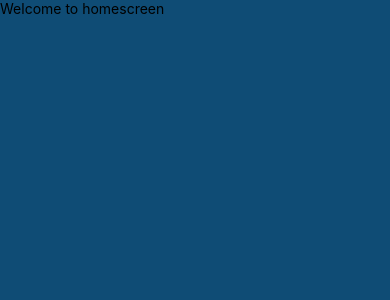
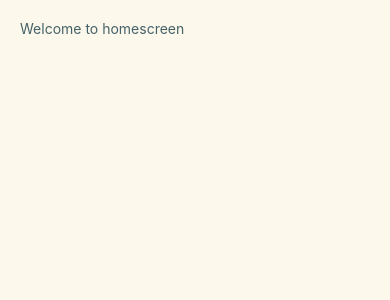
Before and after one commit to ChristianRV29/GistRN, a React Native app: screen / in a window 390 px wide. Shown: the top 300 px of the page. Built offline with nearby package versions, Linux system fonts and the light colour scheme.

Commit message:
Add lightTheme to themeContext

```diff
--- a/src/context/theme/theme.tsx
+++ b/src/context/theme/theme.tsx
@@ -1,7 +1,7 @@
 import React, { createContext, useReducer } from 'react';
 
 import { ThemeState } from '~src/@types/theme';
-import { darkTheme, themeReducer } from './themeReducer';
+import { darkTheme, lighTheme, themeReducer } from './themeReducer';
 
 interface ThemeContextProps {
   theme: ThemeState;
@@ -12,7 +12,7 @@ interface ThemeContextProps {
 export const ThemeContext = createContext({} as ThemeContextProps);
 
 export const ThemeProvider = ({ children }: any) => {
-  const [theme, dispatch] = useReducer(themeReducer, darkTheme);
+  const [theme, dispatch] = useReducer(themeReducer, lighTheme);
 
   const setDarkTheme = () => dispatch({ type: 'set_dark_theme' });
 
--- a/src/context/theme/themeReducer.tsx
+++ b/src/context/theme/themeReducer.tsx
@@ -5,12 +5,25 @@ type ThemeAction = { type: 'set_light_theme' } | { type: 'set_dark_theme' };
 export const darkTheme: ThemeState = {
   currentTheme: 'Dark',
   dark: true,
-  dividerColor: '#0f1d25',
+  dividerColor: '#005f9f',
   colors: {
-    primary: '#1B262C',
-    background: '#0F4C75',
-    card: '#3282B8',
-    text: '#D8EFFF',
+    primary: '#0F4C75',
+    background: '#2C394B',
+    card: '#347fb1',
+    text: '#F0F9FF',
+    border: '#BBE1FA',
+    notification: '#DFF6FF',
+  },
+};
+export const lighTheme: ThemeState = {
+  currentTheme: 'Light',
+  dark: false,
+  dividerColor: '#005f9f',
+  colors: {
+    primary: '#D0E8F2',
+    background: '#FCF8EC',
+    card: '#79A3B1',
+    text: '#456268',
     border: '#BBE1FA',
     notification: '#DFF6FF',
   },
@@ -24,7 +37,7 @@ export const themeReducer = (
     case 'set_dark_theme':
       return { ...darkTheme };
     case 'set_light_theme':
-      return { ...state };
+      return { ...lighTheme };
     default:
       return state;
   }
--- a/src/screens/HomeScreen.tsx
+++ b/src/screens/HomeScreen.tsx
@@ -1,10 +1,17 @@
-import React from 'react';
+import React, { useContext } from 'react';
 import { Text, View } from 'react-native';
+import { useSafeAreaInsets } from 'react-native-safe-area-context';
+
+import { ThemeContext } from '~src/context/theme/theme';
+import { globalStyles } from '~src/styles';
 
 export const HomeScreen = () => {
+  const { theme } = useContext(ThemeContext);
+  const { top } = useSafeAreaInsets();
+
   return (
-    <View>
-      <Text>Welcome to homescreen</Text>
+    <View style={{ top: top + 20, ...globalStyles.mainWrapper }}>
+      <Text style={{ color: theme.colors.text }}>Welcome to homescreen</Text>
     </View>
   );
 };
--- /dev/null
+++ b/src/styles/index.tsx
@@ -0,0 +1,7 @@
+import { StyleSheet } from 'react-native';
+
+export const globalStyles = StyleSheet.create({
+  mainWrapper: {
+    marginHorizontal: 20,
+  },
+});
```
